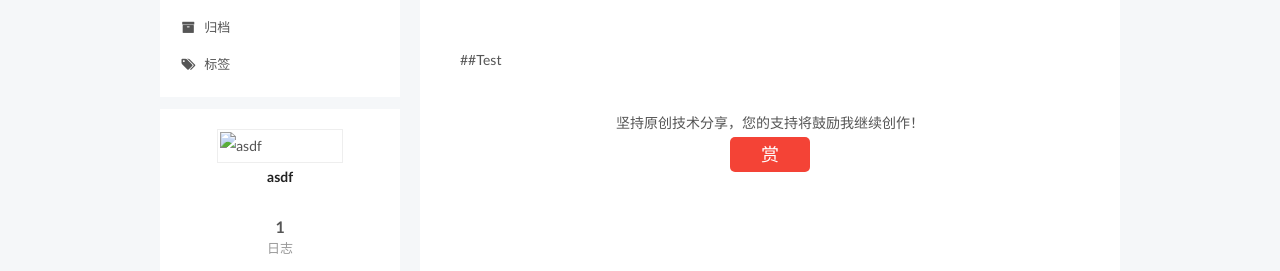
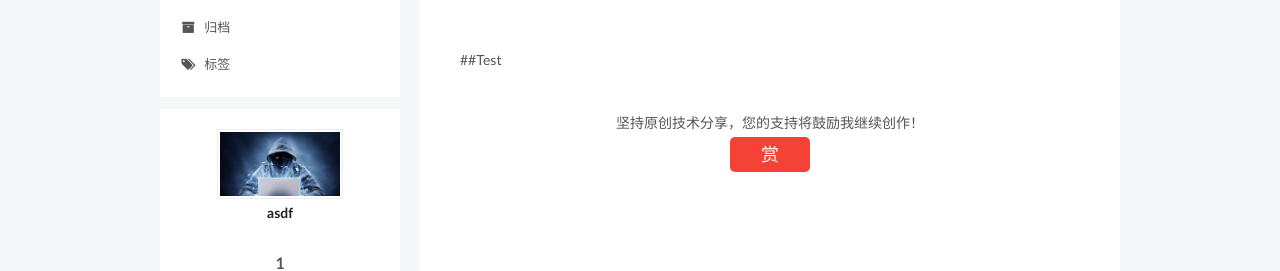
Before and after one commit to zjkcmf/zjkcmf.github.io, a plain HTML site: page 2017/07/16/test1/index.html in a window 1280 px wide. Shown: the part 163-434 px from the top of the page. Drawn offline with Linux system fonts and the light colour scheme.

Commit message:
Site updated: 2017-07-16 21:56:21

```diff
--- a/2017/07/16/test1/index.html
+++ b/2017/07/16/test1/index.html
@@ -269,7 +269,7 @@
     <span hidden itemprop="author" itemscope itemtype="http://schema.org/Person">
       <meta itemprop="name" content="asdf">
       <meta itemprop="description" content="">
-      <meta itemprop="image" content="/images/profile.jpg">
+      <meta itemprop="image" content="/images/avatar.jpg">
     </span>
 
     <span hidden itemprop="publisher" itemscope itemtype="http://schema.org/Organization">
@@ -453,7 +453,7 @@
       <section class="site-overview sidebar-panel sidebar-panel-active">
         <div class="site-author motion-element" itemprop="author" itemscope itemtype="http://schema.org/Person">
           <img class="site-author-image" itemprop="image"
-               src="/images/profile.jpg"
+               src="/images/avatar.jpg"
                alt="asdf" />
           <p class="site-author-name" itemprop="name">asdf</p>
 
```
Also changed, not shown: 404.html (+1 -1 lines), archives/2017/07/index.html (+1 -1 lines), archives/2017/index.html (+1 -1 lines), archives/index.html (+1 -1 lines), index.html (+2 -2 lines), images/alipay.png (added), images/avatar.jpg (added), images/weixin.png (added).
